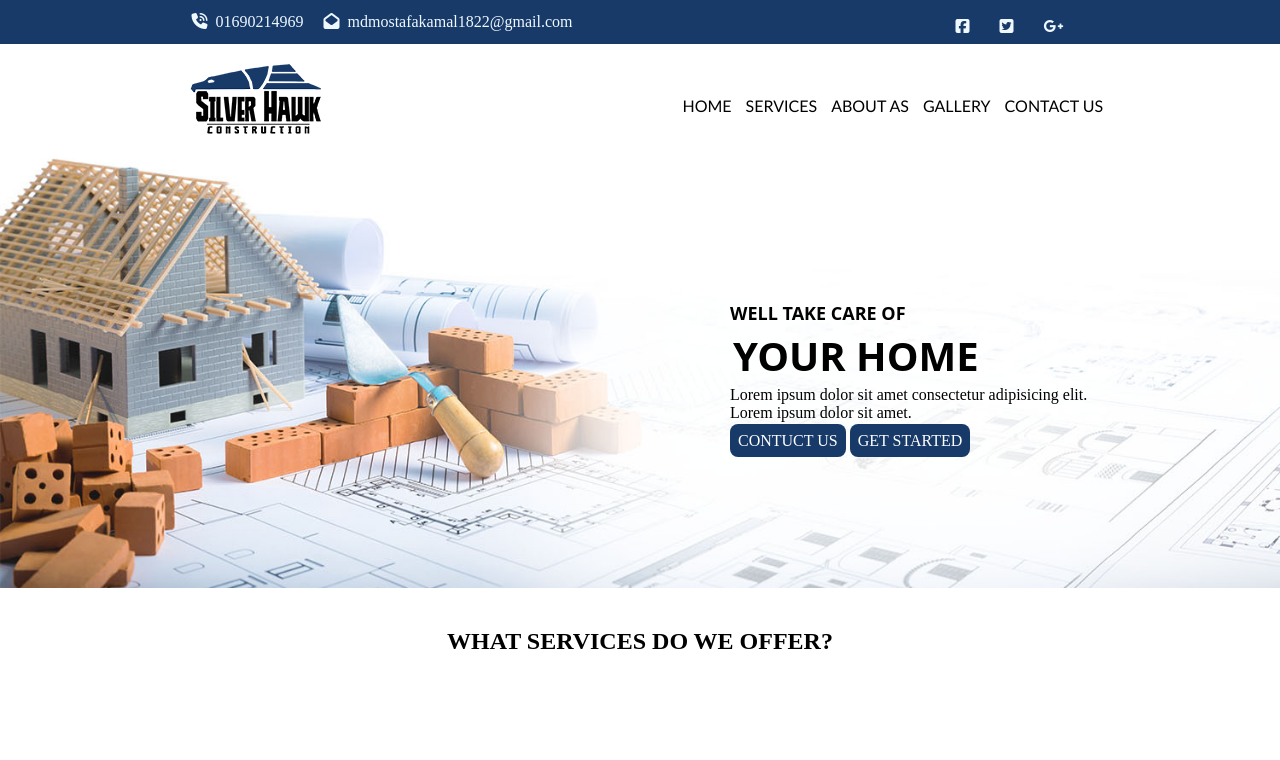
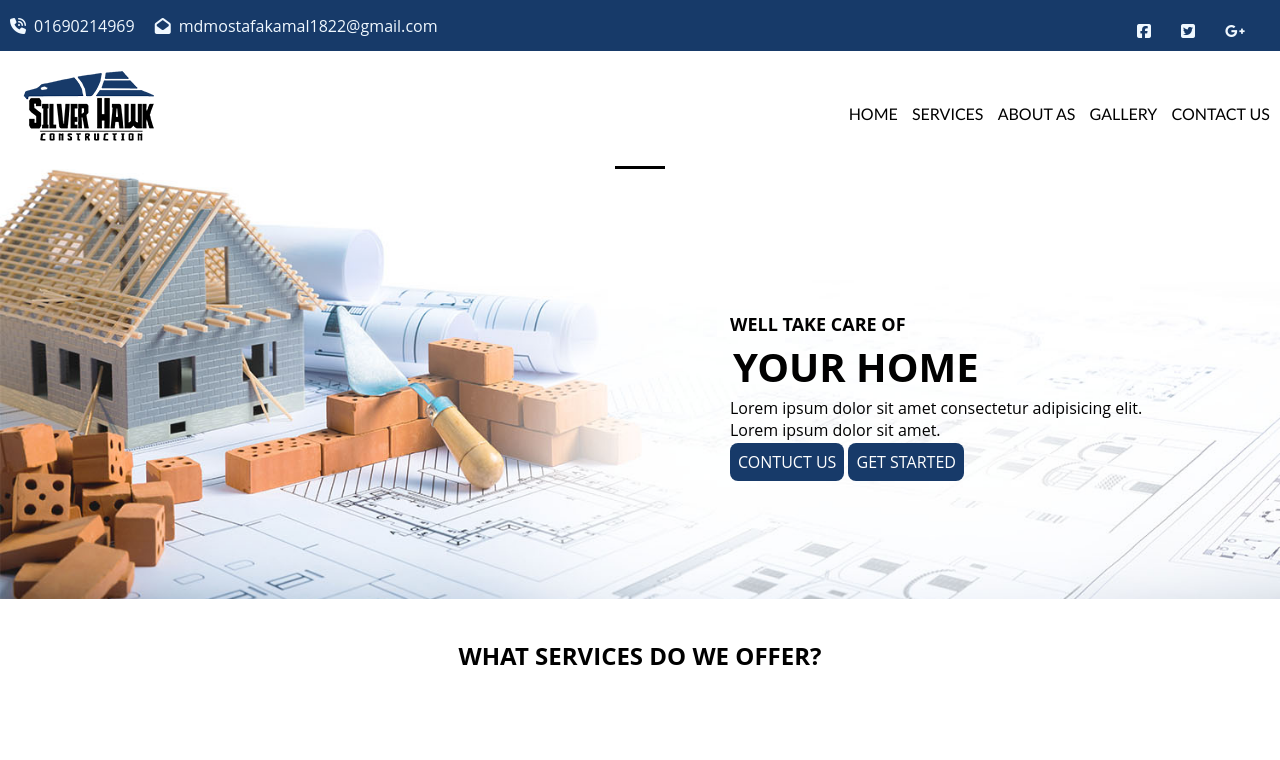
Before and after one commit to Mostafakamal18/First-project, a plain HTML site: page index.html in a window 1280 px wide. Shown: the top 760 px of the page. Drawn offline with Linux system fonts and the light colour scheme.

Commit message:
something add

```diff
--- a/index.html
+++ b/index.html
@@ -53,6 +53,9 @@
     </header>
     <main>
         <!-- banner-section  -->
+        <div class="dari">
+
+        </div>
         <section class="banner-section">
             <div class="banner-title">
                 <div class="title">
--- a/style.css
+++ b/style.css
@@ -1,12 +1,17 @@
 *{
     margin: 0;
     padding: 0;
+
+}
+body{
+    font-family: 'Open Sans', sans-serif;
+    overflow-x: hidden;
 }
 /* top-menu  */
 .top-menu{
     background-color: #173a69;
     display: flex;
-    justify-content: space-around;
+     justify-content: space-between;
     align-items: center;
     padding: 5px;
 }
@@ -45,6 +50,23 @@ font-size: 30px;
     text-transform: uppercase;
     margin-left: 10px;
     font-family:'Trebuchet MS', 'Lucida Sans Unicode', 'Lucida Grande', 'Lucida Sans', Arial, sans-serif;
+    position: relative;
+}
+.nav-bar a::after{
+    content: "";
+    position: absolute;
+    height: 3px;
+    width:0px;
+    background-image: linear-gradient(yellowgreen, gray);
+    bottom: -15px;
+    left: 50%;
+    transition: .5s;
+     transform: translate(-50%);
+
+}
+.nav-bar a:hover:after{
+    font-weight: 700;
+    width: 100%;
 
 }
 
@@ -52,12 +74,19 @@ font-size: 30px;
     display: flex;
     margin-top: 10px;
     padding: 10px;
-    justify-content: space-around;
+    justify-content: space-between;
     align-items: center;
 
 
 }
 /* banner-section */
+.dari{
+    margin: auto;
+    padding: auto;
+    height: 3px;
+    width: 50px;
+    background-color: black;
+}
 .banner-section{
     background-image: url(images/bannaer-img.jpg);
     background-size: cover;
@@ -103,7 +132,10 @@ font-size: 30px;
     ;
     text-transform: uppercase;
  }
-
+.batton a:hover{
+    background-color:rgb(21, 128, 96);
+    transition: 1s;
+}
 /* service-offer */
 .center{
     text-align: center;
@@ -216,14 +248,13 @@ transition: 1s;
 
 
 }
+.btn a:hover{
+    background-color: rgb(112, 108, 108);
+    transition: 1s;
+}
 
+  /* ------ */
 
-/* -------- logo add----------- */
-.Logo{
-    margin-top: 30px;
-    text-align: center;
-    font-size: 40px;
-}
 .end-site{
     background-color:#173a69;
 }
@@ -231,6 +262,13 @@ transition: 1s;
 text-align: center;
 padding: 20px;
 color: #fff;
+font-size: 24px;
+}
+/* -------- logo add----------- */
+.Logo{
+    margin-top: 30px;
+    text-align: center;
+    font-size: 40px;
 }
 .social-icon1{
     text-align: center;
@@ -245,8 +283,11 @@ color: #fff;
     width: 20px;
     background-color:#edeff1;
     padding: 5px;
-    color: rgb(156, 152, 152);
+    color: black;
     border: 1px solid;
+}
+.social-icon1 i:hover{
+color: #173a69;
 }
 /* footer  */
 
@@ -259,3 +300,4 @@ color: #fff;
     text-transform: capitalize;
     margin-top: 50px;
 }
+/* ------------- */
```
